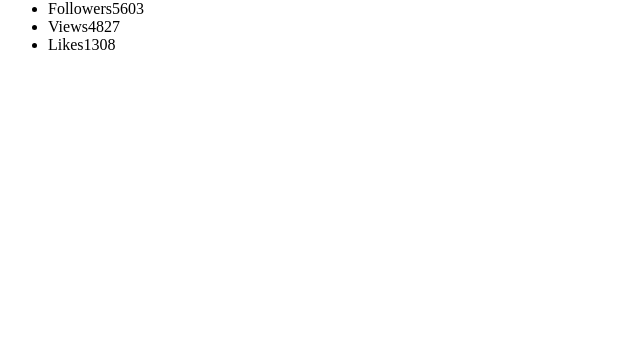
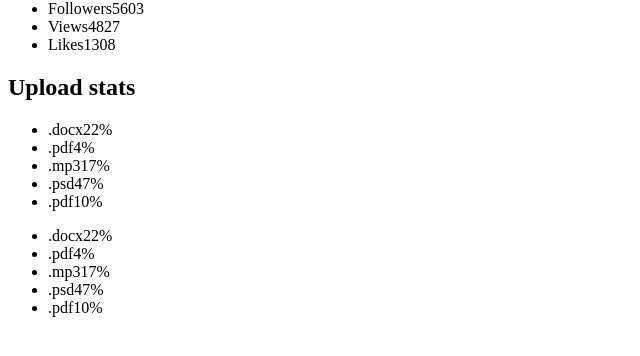
Before and after one commit to Anna-Vasileva/goit-react-hw-01-components, a React (Create React App) app: page / in a window 1280 px wide. Shown: the part 430-786 px from the top of the page, without its empty margins (0-640 px from the left). Built offline with nearby package versions, Linux system fonts and the light colour scheme.

Commit message:
Добавляет компонент Statistics

```diff
--- a/src/App.js
+++ b/src/App.js
@@ -1,9 +1,13 @@
 import Profile from "./components/Profile";
 import user from "./data/user.json";
+import Statistics from "./components/Statistics";
+import statisticalData from "./data/statistical-data.json";
+// import { Container } from "./components/Container";
 // import './App.css';
 
 function App() {
   return (
+    <>
       <Profile
         name={user.name}
         tag={user.tag}
@@ -11,6 +15,9 @@
         avatar={user.avatar}
         stats={user.stats}
       />
+      <Statistics title="Upload stats" stats={statisticalData} />
+      <Statistics stats={statisticalData} />
+    </>
   );
 }
 
--- /dev/null
+++ b/src/components/Statistics.js
@@ -0,0 +1,33 @@
+import PropTypes from "prop-types";
+import StatisticsList from "./StatisticsList";
+
+const Statistics = ({ title, stats }) => {
+  return (
+    <section className="statistics">
+      {title && <h2 className="title">{title}</h2>}
+
+      <ul className="stat-list">
+        {stats.map(({ id, label, percentage }) => {
+          return (
+            <li className="item" key={id}>
+              <StatisticsList label={label} percentage={percentage} />
+            </li>
+          );
+        })}
+      </ul>
+    </section>
+  );
+};
+
+Statistics.propTypes = {
+  stats: PropTypes.arrayOf(
+    PropTypes.shape({
+      id: PropTypes.string.isRequired,
+      label: PropTypes.string.isRequired,
+      percentage: PropTypes.number.isRequired,
+    })
+  ).isRequired,
+  title: PropTypes.string,
+};
+
+export default Statistics;
--- /dev/null
+++ b/src/components/StatisticsList.js
@@ -0,0 +1,10 @@
+const StatisticsList = ({ label, percentage }) => {
+  return (
+    <>
+      <span className="label">{label}</span>
+      <span className="percentage">{percentage}%</span>
+    </>
+  );
+};
+
+export default StatisticsList;
--- /dev/null
+++ b/src/data/statistical-data.json
@@ -0,0 +1,7 @@
+[
+  { "id": "id-1", "label": ".docx", "percentage": 22 },
+  { "id": "id-2", "label": ".pdf", "percentage": 4 },
+  { "id": "id-3", "label": ".mp3", "percentage": 17 },
+  { "id": "id-4", "label": ".psd", "percentage": 47 },
+  { "id": "id-5", "label": ".pdf", "percentage": 10 }
+]
```
Lines whose indentation alone changed are shown as unchanged.
